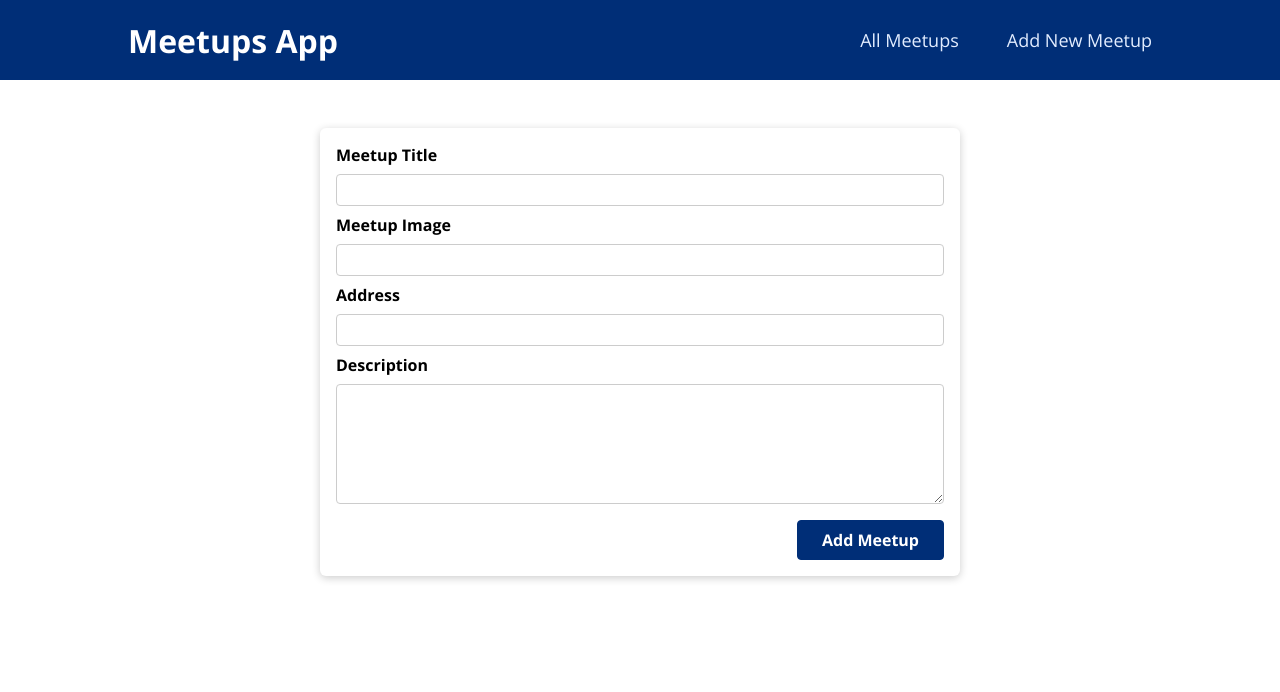
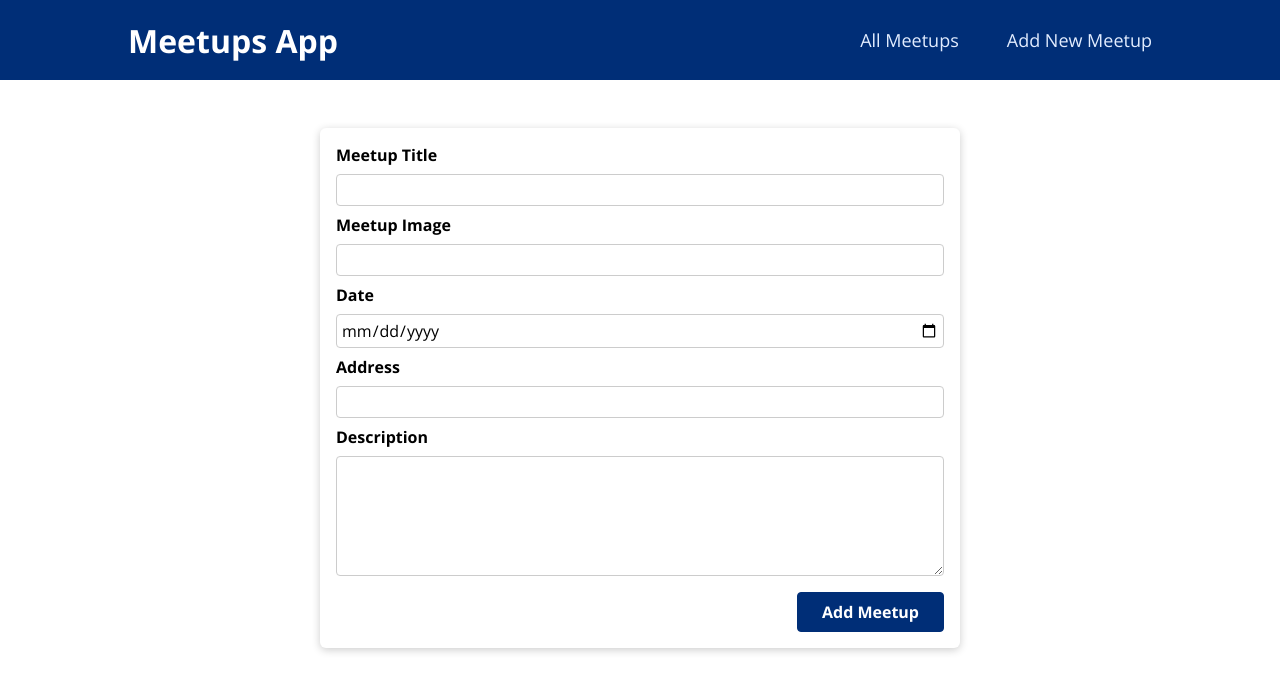
Before and after one commit to medavrtx/meetups-app, a Next.js app: page /new-meetup in a window 1280 px wide. Shown: the top 692 px of the page. Built offline with nearby package versions, Linux system fonts and the light colour scheme.

Commit message:
Add date field for data

```diff
--- a/components/meetups/MeetupDetail.js
+++ b/components/meetups/MeetupDetail.js
@@ -1,10 +1,12 @@
 import classes from './MeetupDetail.module.css';
 
 function MeetupDetail(props) {
+  const date = new Date(props.date).toLocaleDateString('en-US');
   return (
     <section className={classes.detail}>
       <img src={props.image} alt={props.title} />
       <h1>{props.title}</h1>
+      <date>{date}</date>
       <address>{props.address}</address>
       <p>{props.description}</p>
       <div className={classes.actions}>
--- a/components/meetups/MeetupItem.js
+++ b/components/meetups/MeetupItem.js
@@ -5,7 +5,7 @@ import classes from './MeetupItem.module.css';
 
 function MeetupItem(props) {
   const router = useRouter();
-
+  const date = new Date(props.date).toLocaleDateString('en-US');
   function showDetailsHandler() {
     router.push('/' + props.id);
   }
@@ -18,6 +18,7 @@ function MeetupItem(props) {
         </div>
         <div className={classes.content}>
           <h3>{props.title}</h3>
+          <date>{date}</date>
           <address>{props.address}</address>
         </div>
         <div className={classes.actions}>
--- a/components/meetups/MeetupItem.module.css
+++ b/components/meetups/MeetupItem.module.css
@@ -26,10 +26,11 @@
 .content h3 {
   font-size: 1.25rem;
   color: #2c292b;
+  margin-bottom: 5px;
 }
 
 .actions {
-  padding: 1.5rem;
+  padding: 1rem;
   text-align: center;
 }
 
--- a/components/meetups/MeetupList.js
+++ b/components/meetups/MeetupList.js
@@ -11,6 +11,7 @@ function MeetupList(props) {
           image={meetup.image}
           title={meetup.title}
           address={meetup.address}
+          date={meetup.date}
         />
       ))}
     </ul>
--- a/components/meetups/NewMeetupForm.js
+++ b/components/meetups/NewMeetupForm.js
@@ -6,6 +6,7 @@ import classes from './NewMeetupForm.module.css';
 function NewMeetupForm(props) {
   const titleInputRef = useRef();
   const imageInputRef = useRef();
+  const dateInputRef = useRef();
   const addressInputRef = useRef();
   const descriptionInputRef = useRef();
 
@@ -14,12 +15,14 @@ function NewMeetupForm(props) {
 
     const enteredTitle = titleInputRef.current.value;
     const enteredImage = imageInputRef.current.value;
+    const enteredDate = dateInputRef.current.value;
     const enteredAddress = addressInputRef.current.value;
     const enteredDescription = descriptionInputRef.current.value;
 
     const meetupData = {
       title: enteredTitle,
       image: enteredImage,
+      date: enteredDate,
       address: enteredAddress,
       description: enteredDescription,
     };
@@ -31,23 +34,27 @@ function NewMeetupForm(props) {
     <Card>
       <form className={classes.form} onSubmit={submitHandler}>
         <div className={classes.control}>
-          <label htmlFor='title'>Meetup Title</label>
-          <input type='text' required id='title' ref={titleInputRef} />
+          <label htmlFor="title">Meetup Title</label>
+          <input type="text" required id="title" ref={titleInputRef} />
         </div>
         <div className={classes.control}>
-          <label htmlFor='image'>Meetup Image</label>
-          <input type='url' required id='image' ref={imageInputRef} />
+          <label htmlFor="image">Meetup Image</label>
+          <input type="url" required id="image" ref={imageInputRef} />
         </div>
         <div className={classes.control}>
-          <label htmlFor='address'>Address</label>
-          <input type='text' required id='address' ref={addressInputRef} />
+          <label htmlFor="date">Date</label>
+          <input type="date" required id="date" ref={dateInputRef} />
         </div>
         <div className={classes.control}>
-          <label htmlFor='description'>Description</label>
+          <label htmlFor="address">Address</label>
+          <input type="text" required id="address" ref={addressInputRef} />
+        </div>
+        <div className={classes.control}>
+          <label htmlFor="description">Description</label>
           <textarea
-            id='description'
+            id="description"
             required
-            rows='5'
+            rows="5"
             ref={descriptionInputRef}
           ></textarea>
         </div>
--- a/pages/[meetupId]/index.js
+++ b/pages/[meetupId]/index.js
@@ -21,6 +21,7 @@ function MeetupDetails(props) {
 
     router.push('/');
   }
+  console.log(props);
 
   return (
     <Fragment>
@@ -32,6 +33,7 @@ function MeetupDetails(props) {
         image={props.meetupData.image}
         title={props.meetupData.title}
         address={props.meetupData.address}
+        date={props.meetupData.date}
         description={props.meetupData.description}
         onDeleteMeetup={deleteMeetupHandler}
       />
@@ -77,6 +79,7 @@ export async function getStaticProps(context) {
         id: selectedMeetup._id.toString(),
         title: selectedMeetup.title,
         address: selectedMeetup.address,
+        date: selectedMeetup.date,
         image: selectedMeetup.image,
         description: selectedMeetup.description,
       },
--- a/pages/index.js
+++ b/pages/index.js
@@ -31,6 +31,7 @@ export async function getStaticProps() {
       meetups: meetups.map((meetup) => ({
         title: meetup.title,
         address: meetup.address,
+        date: meetup.date,
         image: meetup.image,
         id: meetup._id.toString(),
       })),
```
